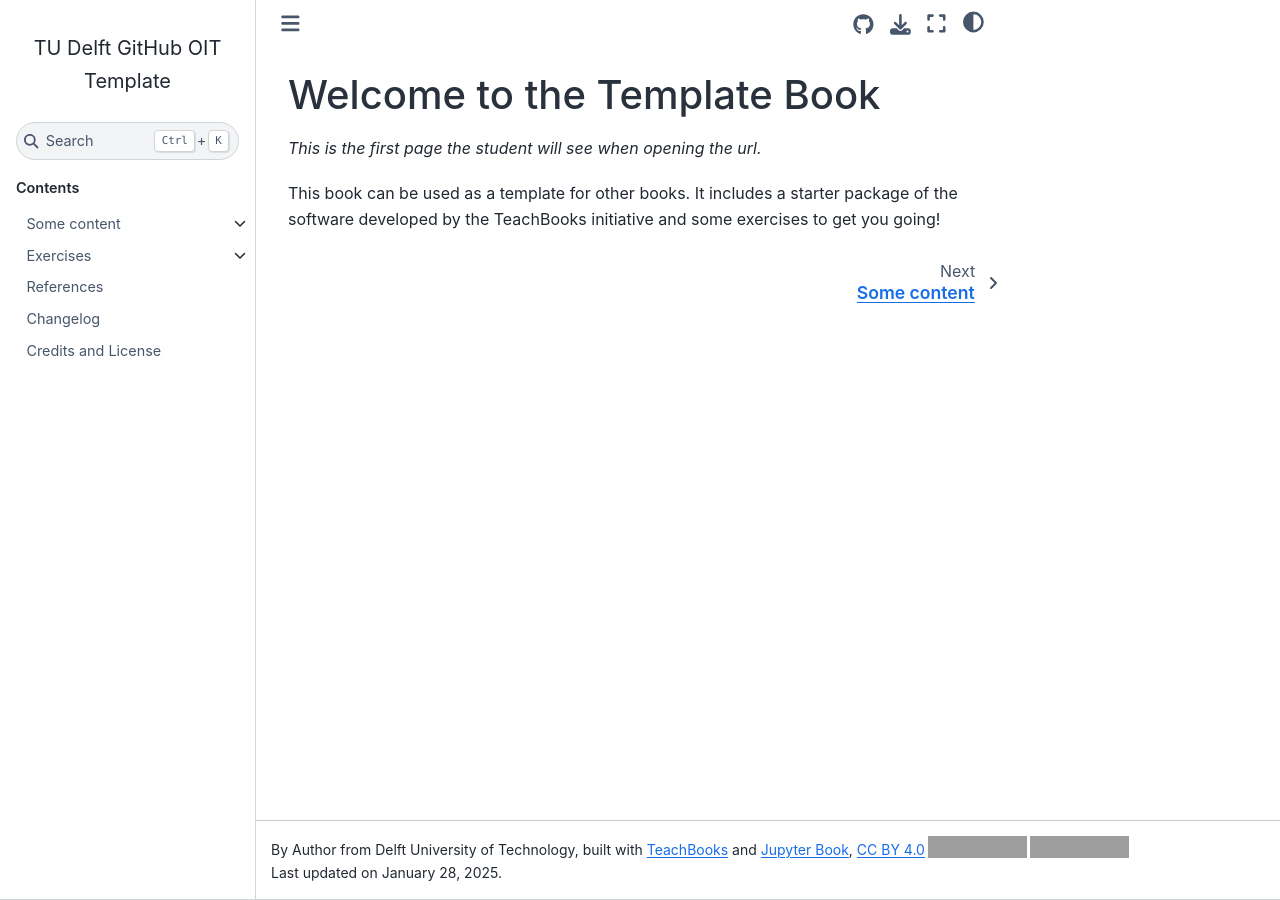
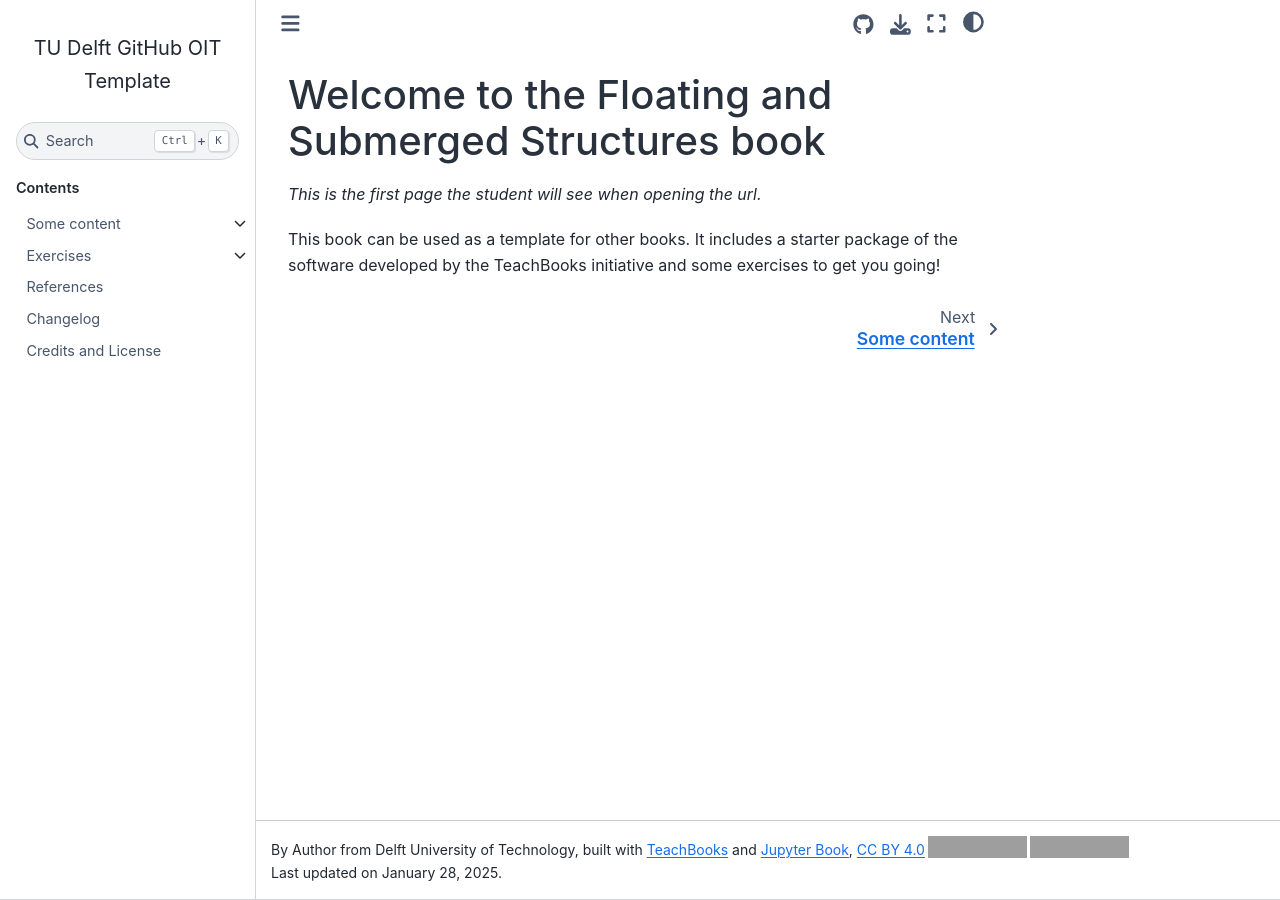
Before and after one commit to CMOE-TUDelft/FloatingSubmergedStructures, a Jupyter Book: the page built from book/intro.md, in a window 1280 px wide. Built offline with Jupyter Book 1.0.4 settings and Sphinx 7.4.7 and the Sphinx Book theme 1.1.4, drawn with Linux system fonts in a browser that asks for light colours; comment, search, counter and statistics services are not loaded; grey boxes are pictures that could not be loaded.

Commit message:
Modifications in intro.md

```diff
--- a/book/intro.md
+++ b/book/intro.md
@@ -1,5 +1,5 @@
 (intro)=
-# Welcome to the Template Book
+# Welcome to the Floating and Submerged Structures book
 
 _This is the first page the student will see when opening the url._
 
```
